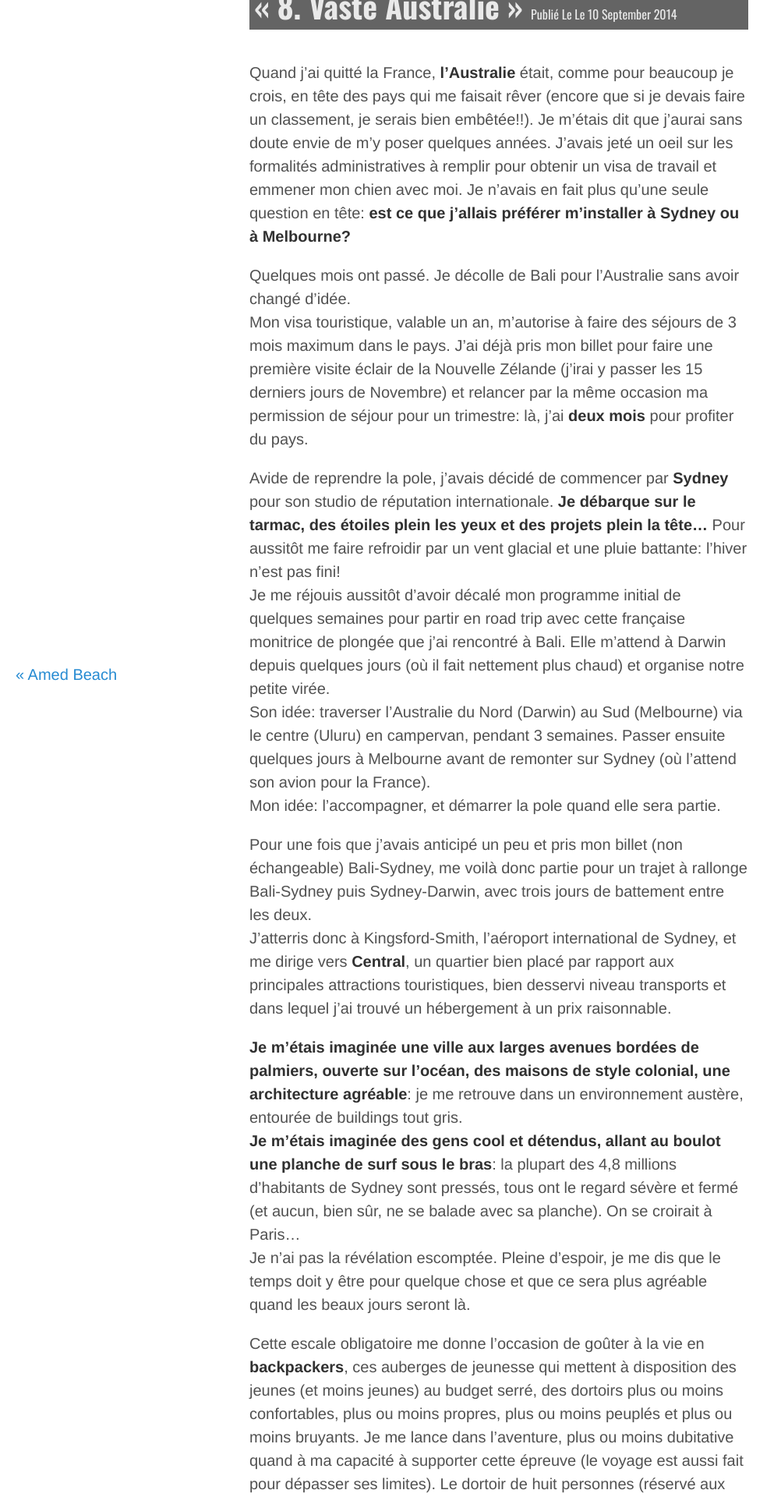
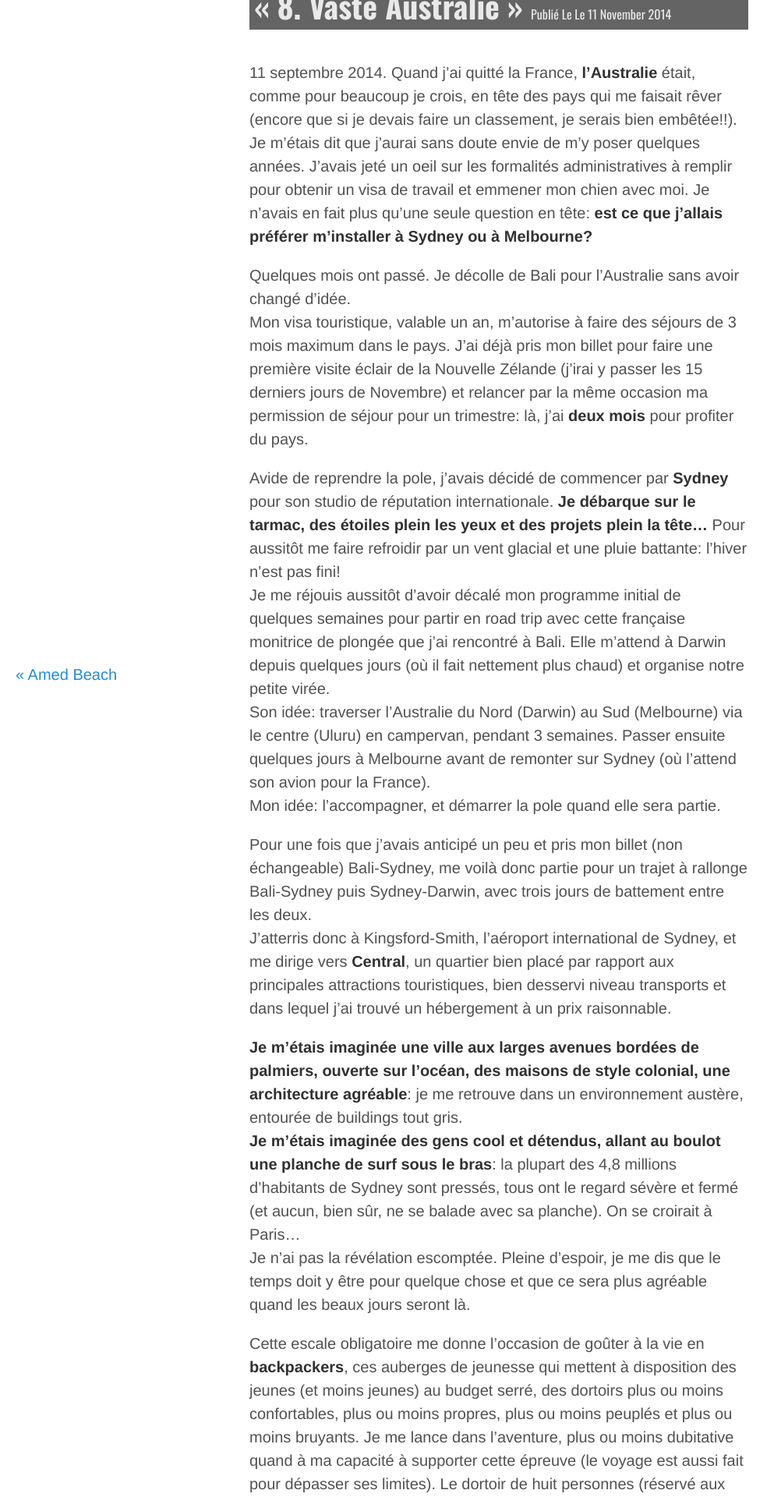
Before and after one commit to crossingborders/crossingborders.github.io, a Jekyll site: the page built from _posts/2014-11-11-Vaste-Australie.md, in a window 1280 px wide. Shown: the top 1920 px of the page at 78% size, without its empty margins (0-1002 px from the left). Built offline with Jekyll 4.4.1, drawn with Linux system fonts in a browser that asks for light colours; Markdown is read by kramdown in place of the engine named in the settings.

Commit message:
Update and rename 2014-09-10-Vaste-Australie.md to 2014-11-11-Vaste-Australie.md

```diff
--- a/_posts/2014-09-10-Vaste-Australie.md
+++ b/_posts/2014-11-11-Vaste-Australie.md
@@ -13,7 +13,7 @@ places:
 published: true
 ---
 
-Quand j’ai quitté la France, **l’Australie** était, comme pour beaucoup je crois, en tête des pays qui me faisait rêver (encore que si je devais faire un classement, je serais bien embêtée!!). Je m’étais dit que j’aurai sans doute envie de m’y poser quelques années. J’avais jeté un oeil sur les formalités administratives à remplir pour obtenir un visa de travail et emmener mon chien avec moi. Je n’avais en fait plus qu’une seule question en tête: **est ce que j’allais préférer m'installer à Sydney ou à Melbourne?**
+11 septembre 2014. Quand j’ai quitté la France, **l’Australie** était, comme pour beaucoup je crois, en tête des pays qui me faisait rêver (encore que si je devais faire un classement, je serais bien embêtée!!). Je m’étais dit que j’aurai sans doute envie de m’y poser quelques années. J’avais jeté un oeil sur les formalités administratives à remplir pour obtenir un visa de travail et emmener mon chien avec moi. Je n’avais en fait plus qu’une seule question en tête: **est ce que j’allais préférer m'installer à Sydney ou à Melbourne?**
 
 Quelques mois ont passé. Je décolle de Bali pour l’Australie sans avoir changé d’idée.
 Mon visa touristique, valable un an, m’autorise à faire des séjours de 3 mois maximum dans le pays. J’ai déjà pris mon billet pour faire une première visite éclair de la Nouvelle Zélande (j’irai y passer les 15 derniers jours de Novembre) et relancer par la même occasion ma permission de séjour pour un trimestre: là, j’ai **deux mois** pour profiter du pays.
```
